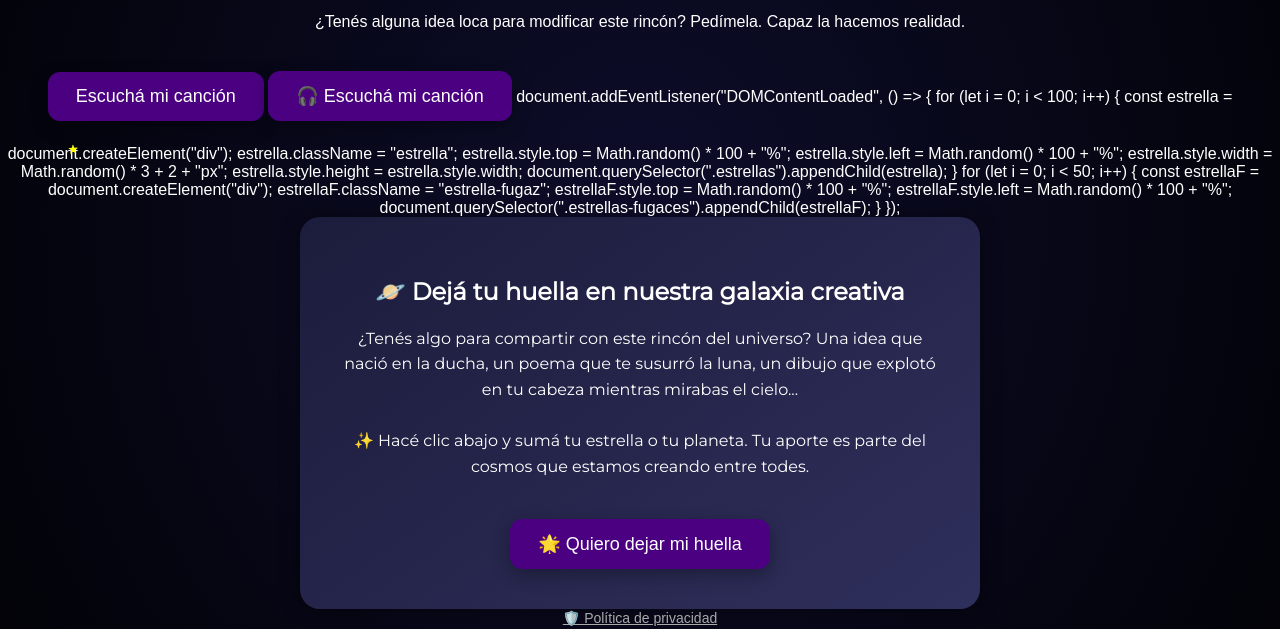
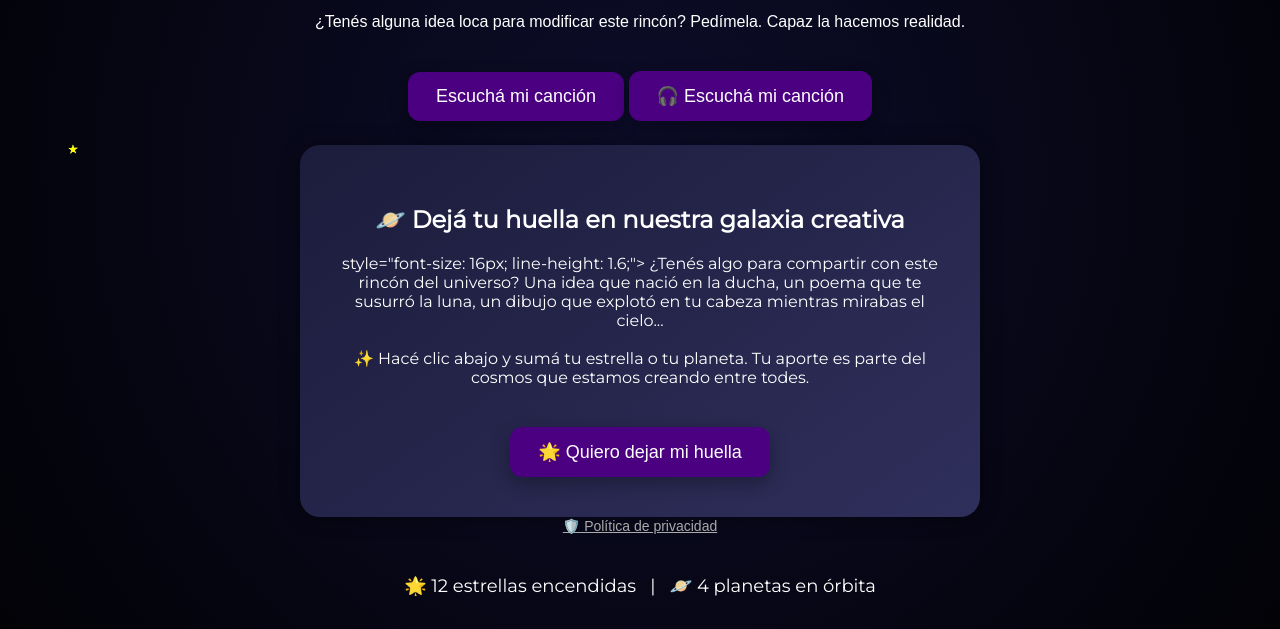
Before and after one commit to greandcode42/Pocho-Dream-Website, a plain HTML site: page index.html in a window 1280 px wide. Shown: the part 506-1135 px from the top of the page. Drawn offline with Linux system fonts and the light colour scheme.

Commit message:
Update index.html
correcciones de código

```diff
--- a/index.html
+++ b/index.html
@@ -264,8 +264,7 @@
     const seccion = document.getElementById("seccionCancion");
     seccion.style.display = "block";
   }
-</script>
-
+<script>
     document.addEventListener("DOMContentLoaded", () => {
       for (let i = 0; i < 100; i++) {
         const estrella = document.createElement("div");
@@ -276,15 +275,12 @@
         estrella.style.height = estrella.style.width;
         document.querySelector(".estrellas").appendChild(estrella);
       }
-
       for (let i = 0; i < 50; i++) {
         const estrellaF = document.createElement("div");
         estrellaF.className = "estrella-fugaz";
         estrellaF.style.top = Math.random() * 100 + "%";
         estrellaF.style.left = Math.random() * 100 + "%";
         document.querySelector(".estrellas-fugaces").appendChild(estrellaF);
-      }
-    });
   </script>
 </body>
 </html>
@@ -292,7 +288,7 @@
 
   <h2 style="font-size: 24px; margin-bottom: 20px;">🪐 Dejá tu huella en nuestra galaxia creativa</h2>
 
-  <p style="font-size: 16px; line-height: 1.6;">
+  <p> style="font-size: 16px; line-height: 1.6;">
     ¿Tenés algo para compartir con este rincón del universo?
     Una idea que nació en la ducha, un poema que te susurró la luna,
     un dibujo que explotó en tu cabeza mientras mirabas el cielo...
```
